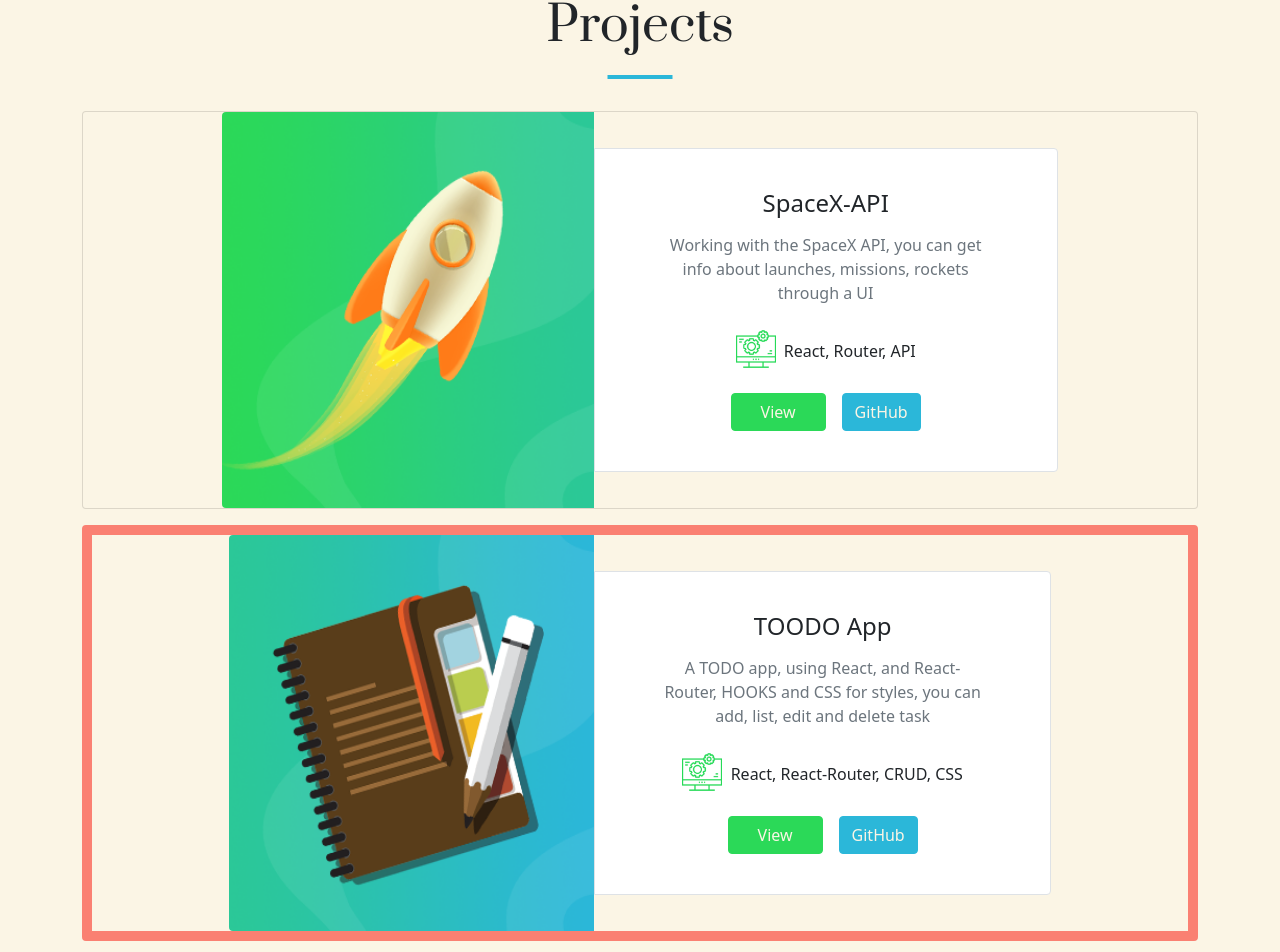
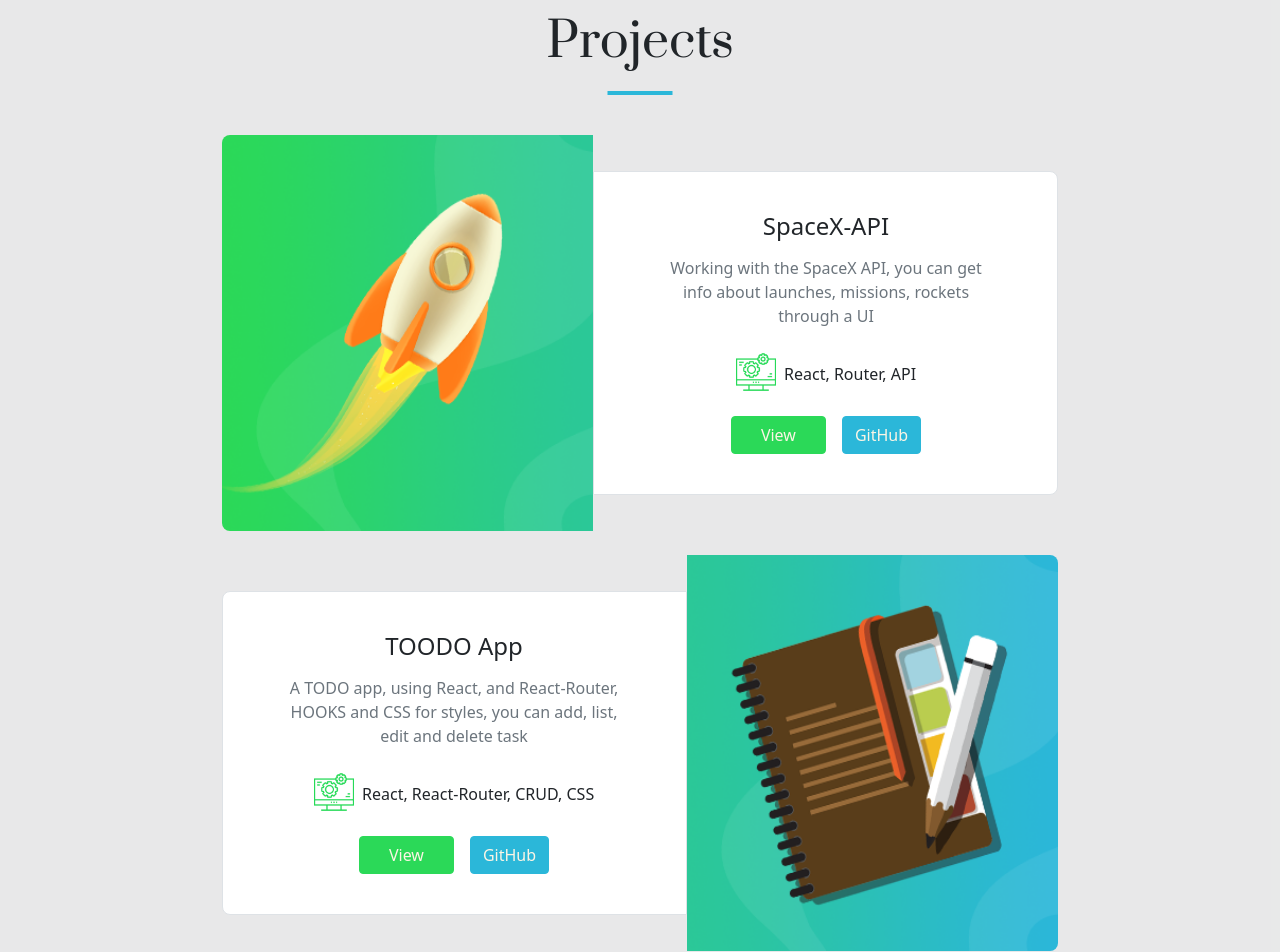
Before and after one commit to Dan33311/my-portfolio-react-bootstrap, a React (Create React App) app: page / in a window 1280 px wide. Shown: the part 1837-2789 px from the top of the page. Built offline with nearby package versions, Linux system fonts and the light colour scheme; a web font is replaced by a local one.

Commit message:
customize project section bootstrap styles

```diff
--- a/src/components/ProjectCard.js
+++ b/src/components/ProjectCard.js
@@ -3,7 +3,7 @@
     <>
       {/* <img src={imageSrc} alt="image project" /> */}
       {/* <div className="card"> */}
-        <div className="card-body text-center py-4">
+        <div className="card-body card-cc text-center py-4"  style={{width: '100%'}}>
           <h4 className="card-title my-3">{title}</h4>
           {/* <p className="card-text mx-5 text-muted d-none d-lg-block">{description}</p> */}
           <p className="card-text mx-5 text-muted d-lg-block mb-4">{description}</p>
--- a/src/components/Projects.js
+++ b/src/components/Projects.js
@@ -47,7 +47,7 @@
 
 const Projects = () => {
   return (
-    <section id="techstack" className="bg-light mt-5 pt-5">
+    <section id="techstack" className="bg-dark bg-opacity-10 py-5">
       <div className="container-lg">
 
         <div className="text-center">
@@ -58,21 +58,21 @@
         </div>
 
 
-        <div className="projectCardWrapper">
+        <div>
           {projectsCards.map(projectCard =>
-          <div className="card cardd d-flex flex-row-reverse bg-light mb-3">
-            <div className="projectCard d-flex row g-0 justify-content-center align-items-center" key={projectCard.id}>
-              <div className="col-md-4 d-flex justify-content-end">
-                {/* style={{width: '300px'}} */}
-                <img className="img-fluid rounded-start" src={projectCard.image} alt="project" style={{height: '396px'}}/>
+          // funcionan los child, NO row-reverse
+          <div className="card card-w bg-transparent border border-0 mb-3 pt-2">
+            {/* aca aplica el row-reverse, NO funcionan los child */}
+            <div className="card-p row g-0  justify-content-center align-items-center" key={projectCard.id}>
+              <div className="card-i col-md-4 d-flex">{/* justify-content-end */}
+                <img className="img-fluid " src={projectCard.image} alt="project" style={{height: '396px'}}/>
               </div>
-              <div className="bg-white col-md-5 border rounded-end">
+              <div className="card-c bg-white col-md-5">
                 <ProjectCard
                   title={projectCard.title}
                   description={projectCard.description}
                   iconSrc={projectCard.icon}
                   text={projectCard.text}
-                  // imageSrc={projectCard.image}
                 />
               </div>
             </div>
--- a/src/components/TechCards.js
+++ b/src/components/TechCards.js
@@ -62,7 +62,7 @@
 const Cards = () => {
   console.log(cards)
   return (
-    <section id="techstack" className="bg-light mt-5 pt-5">
+    <section id="techstack" className="bg-light mt-5 pb-5 pt-5">
       <div className="container-lg">
 
         <div className="text-center">
--- a/src/components/navbar.css
+++ b/src/components/navbar.css
@@ -20,12 +20,48 @@
   border-color: rgb(255, 255, 255, 0.8);
 }
 
-/* .projectCard{
-  border: 5px solid blueviolet;
+
+/* projects section  --------------------------------------------------  */
+.card-w:nth-child(even) .card-p {
+  display: flex;
+  flex-direction: row-reverse;
+}
+
+/* .card-w:nth-child(even) .card-p {
+  border: 1px solid red;
+  margin-left: 60px;
 } */
 
-.cardd:nth-child(2) {
-  display: flex;
-  /* flex-direction: row-reverse; */
-  border: 10px solid salmon;
+/* .card-w:nth-child(odd) .card-p {
+  margin-right: -50px;
+} */
+
+/* .card-p{
+  margin-left: 100px;
+} */
+
+
+.card-w:nth-child(even) .card-i {
+  justify-content: start;
 }
+.card-w:nth-child(odd) .card-i {
+  justify-content: end;
+}
+
+.card-w:nth-child(odd) .card-i img {
+  border-radius: 0.5rem 0 0 0.5rem;
+}
+.card-w:nth-child(even) .card-i img {
+  border-radius: 0 0.5rem 0.5rem 0;
+}
+
+
+.card-w:nth-child(odd) .card-c{
+  border: 1px solid #dee2e6;
+  border-radius: 0 0.5rem 0.5rem 0;
+}
+.card-w:nth-child(even) .card-c{
+  border: 1px solid #dee2e6;
+
+  border-radius: 0.5rem 0 0 0.5rem;
+}
--- a/src/sass/main.scss
+++ b/src/sass/main.scss
@@ -34,3 +34,9 @@
     color: $val;
   }
 }
+
+// .cardd:nth-child(2) {
+//   display: flex;
+//   flex-direction: row-reverse;
+//   border: 10px solid salmon;
+// }
```
